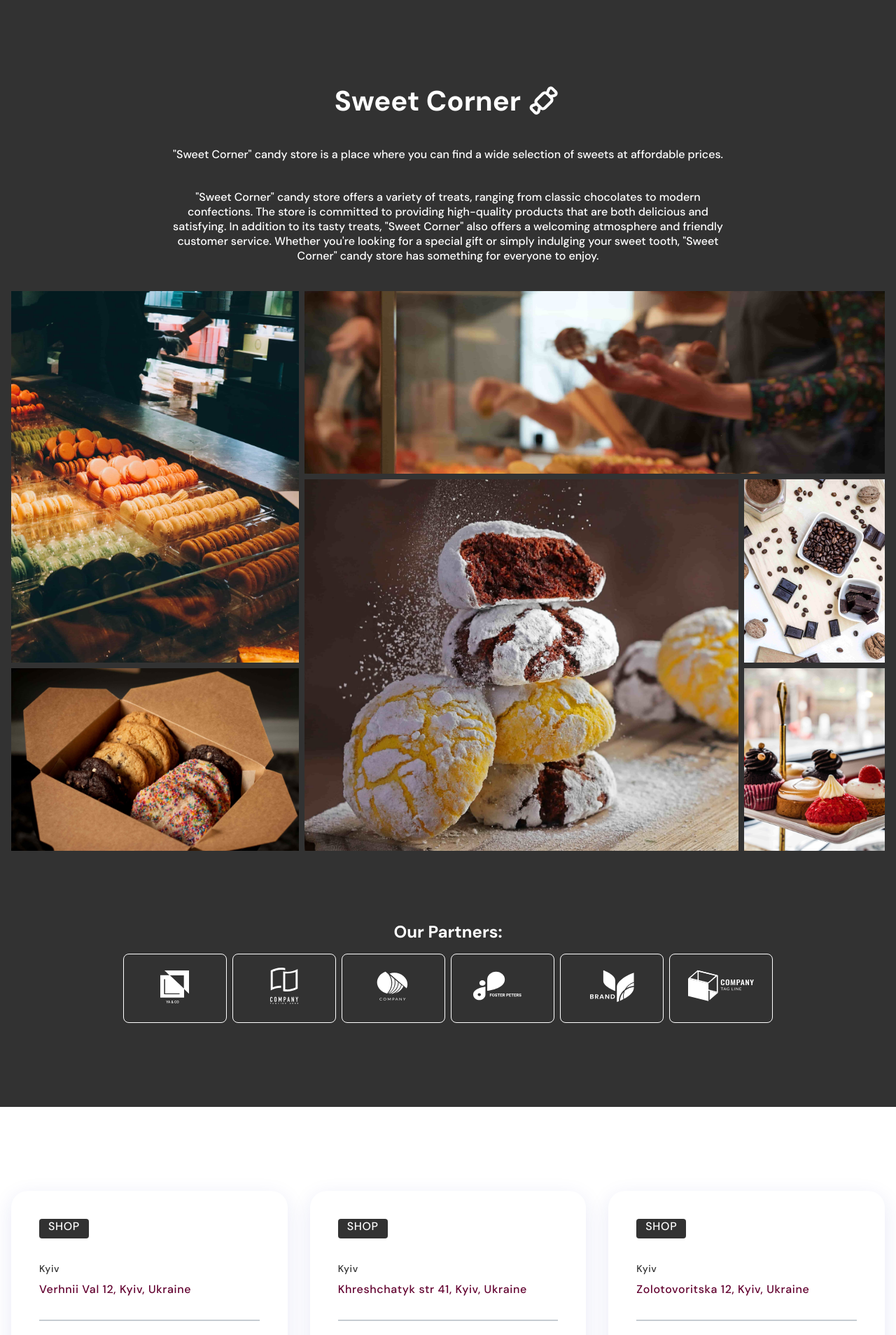
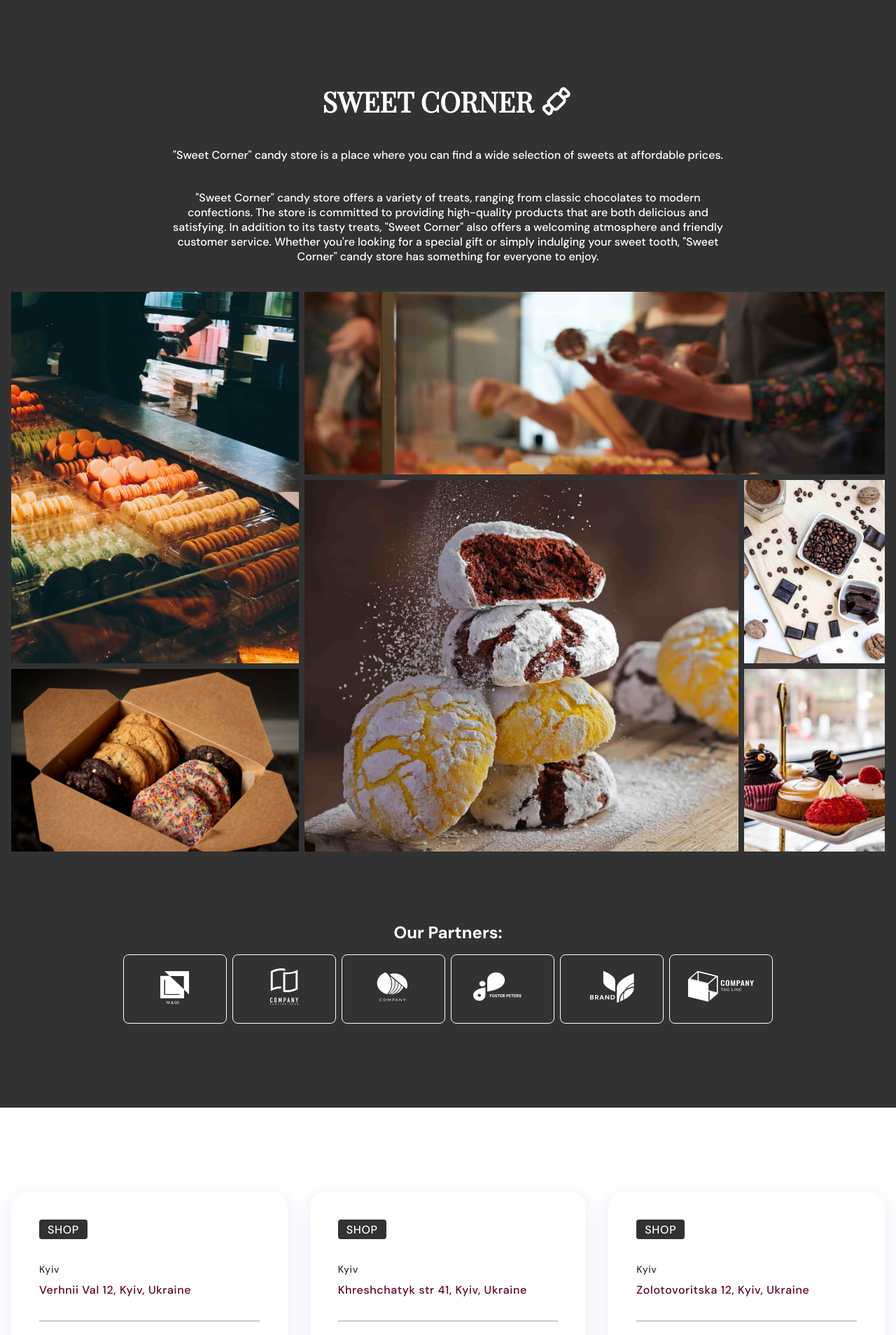
Before and after one commit to YuliiaDikun/sweet-corner, a React (Create React App) app: page / in a window 1280 px wide. Shown: the part 792-2700 px from the top of the page at 70% size. Built offline with nearby package versions, Linux system fonts and the light colour scheme; no server answers.

Commit message:
style: logo fonts

```diff
--- a/src/components/AboutUs/AboutUs.styled.js
+++ b/src/components/AboutUs/AboutUs.styled.js
@@ -20,6 +20,8 @@ export const Header = styled.h2`
   display: flex;
   justify-content: center;
   align-items: center;
+  font-family: "Playfair Display SC", serif;
+  text-transform: uppercase;
   gap: ${({ theme }) => theme.spacing(2)};
   color: ${({ theme }) => theme.colors.white};
 `;
--- a/src/components/Banner/Banner.styled.js
+++ b/src/components/Banner/Banner.styled.js
@@ -41,6 +41,8 @@ export const Content = styled.div`
   animation: slider 1s ease 0.5s;
   animation-fill-mode: forwards;
   h2 {
+    font-family: "Playfair Display SC", serif;
+    text-transform: uppercase;
     font-size: ${({ theme }) => theme.spacing(10)};
     color: ${({ theme }) => theme.colors.dark};
   }
--- a/src/components/Location/Location.styled.js
+++ b/src/components/Location/Location.styled.js
@@ -53,7 +53,7 @@ export const Type = styled.p`
   color: ${({ theme }) => theme.colors.white};
   text-transform: uppercase;
   @media screen and (min-width: 768px) {
-    padding: 0 13px;
+    padding: 4px 12px;
     height: 28px;
     font-size: 16px;
     margin-bottom: 32px;
--- a/src/components/Navigation/Navigation.styled.js
+++ b/src/components/Navigation/Navigation.styled.js
@@ -122,7 +122,7 @@ export const StyledLink = styled(NavLink, Link)`
   align-items: center;
   gap: ${({ theme }) => theme.spacing(1)};
   position: relative;
-
+  font-family: inherit;
   &.active {
     color: white;
     border-bottom: 1px solid ${({ theme }) => theme.colors.white};
```
